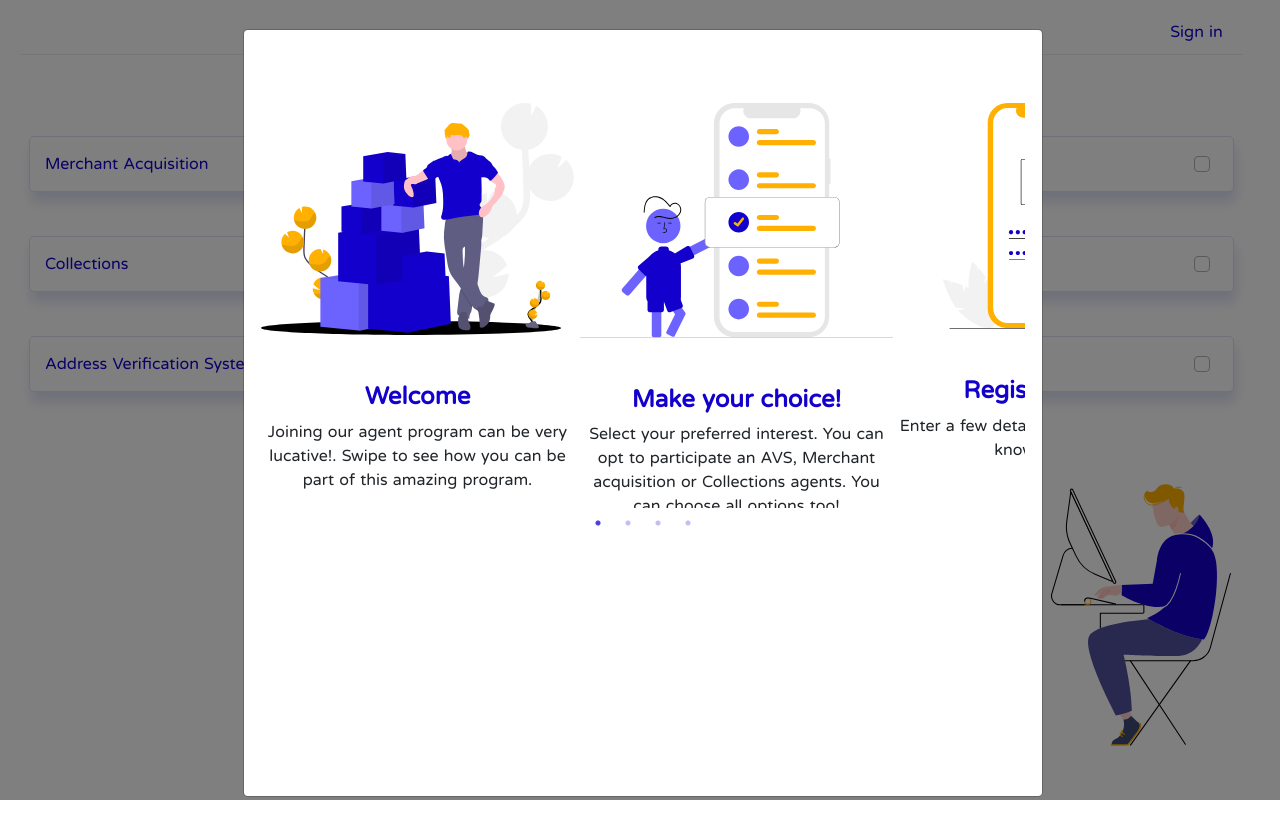
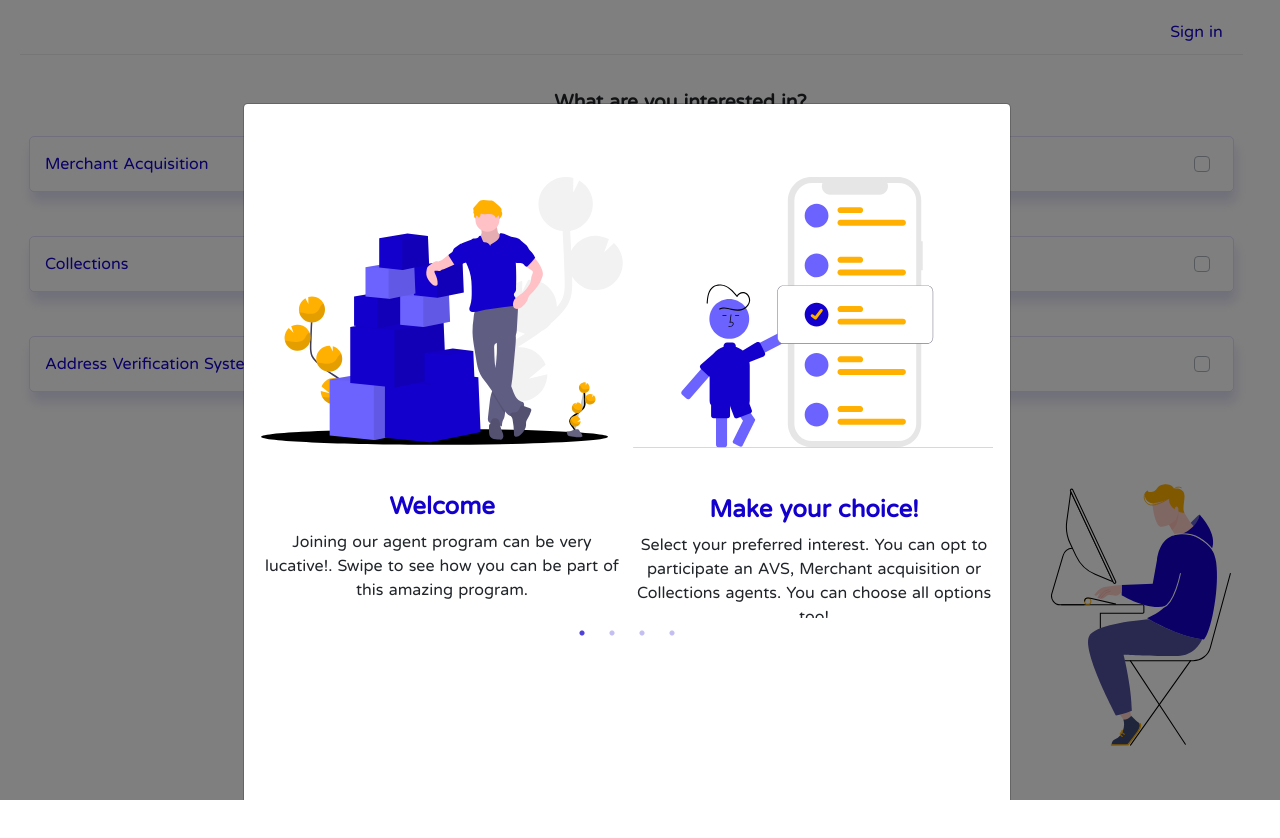
Before and after one commit to ondfavourmachine/AgentOfMerchantClan, a Nuxt app: page /interests in a window 1280 px wide. Shown: the top 838 px of the page. Built offline with nearby package versions, Linux system fonts and the light colour scheme; what vue-carousel-3d would draw is missing.

Commit message:
changed some css to align modal properly

```diff
--- a/assets/css/global.css
+++ b/assets/css/global.css
@@ -624,18 +624,24 @@ label {
 }
 
 .modal-backdrop {
-  width: 105vw !important;
+  width: 100vw !important;
 }
 
 .modal.show .modal-dialog {
-  transform: translate(3px, 1px);
+  transform: translate(3px, 75px);
 }
 
 .modal-content {
   height: 96vh;
+  width: 96%;
 }
 
 /* styling the button */
 .slick-dots li button:before {
   color: #1400cc !important;
 }
+
+.modal-body .slick-slide {
+  width: 362px !important;
+  margin-right: 10px !important;
+}
```
